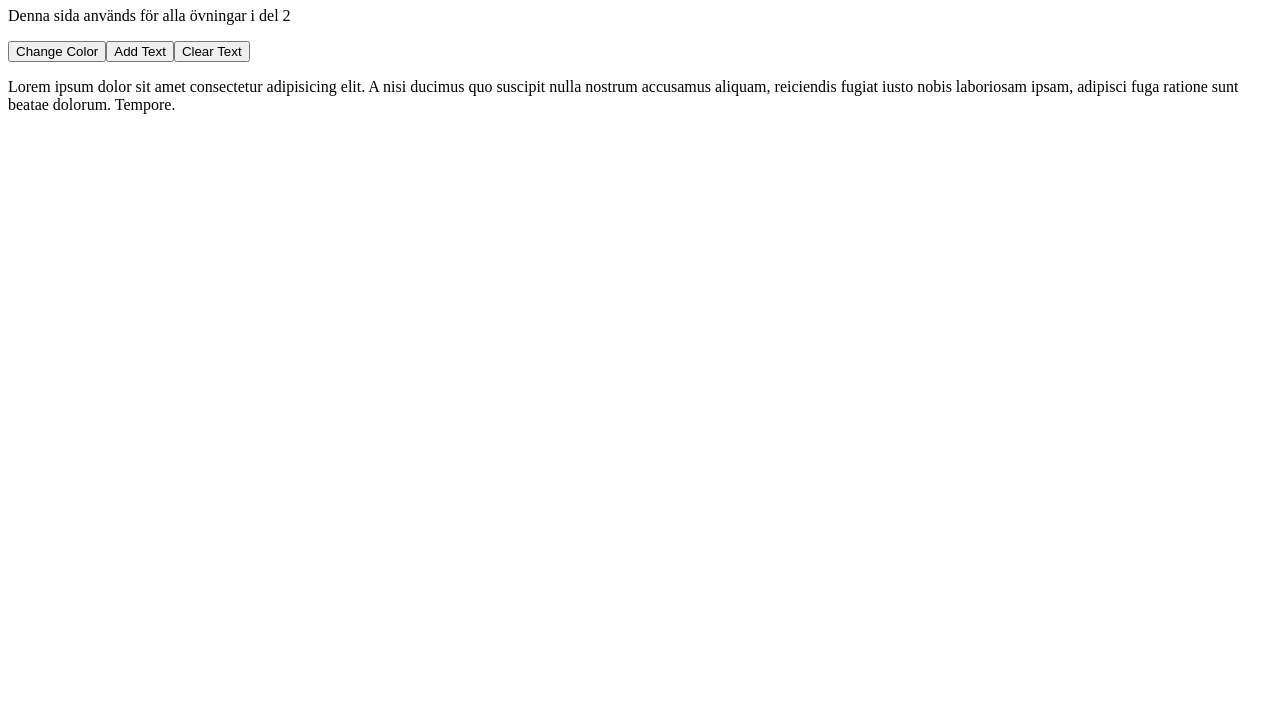
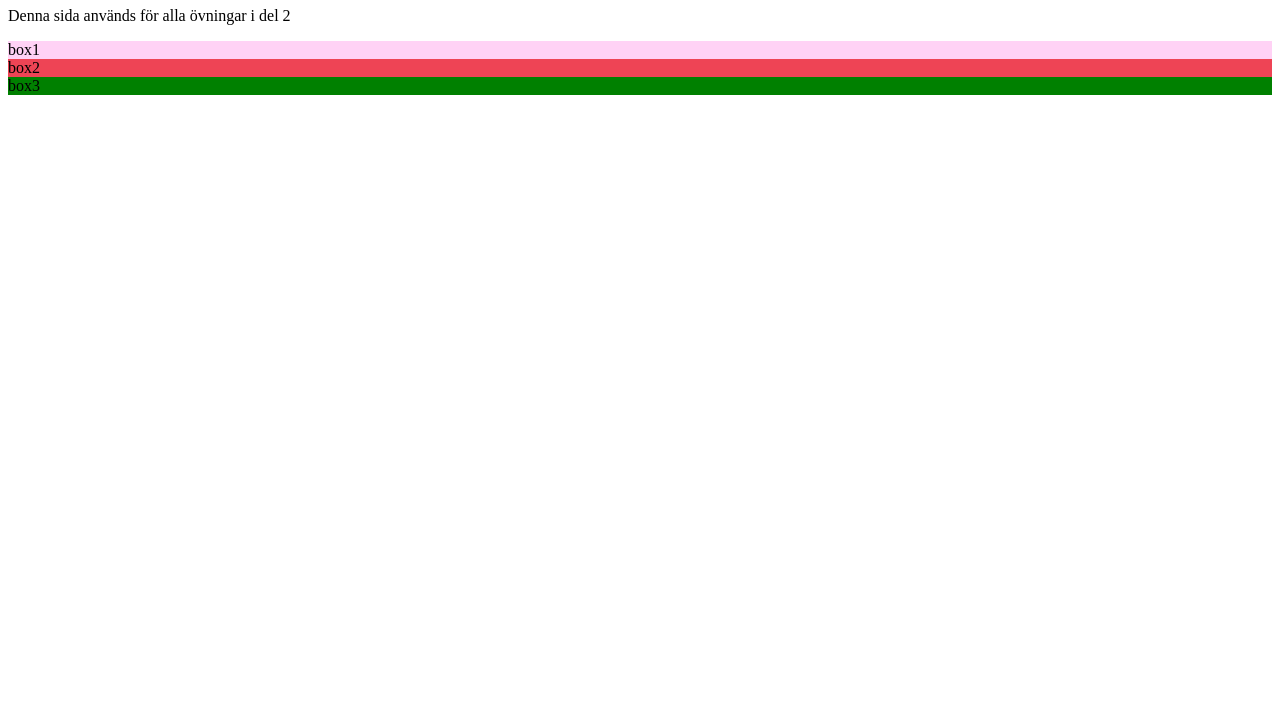
Before and after one commit to AnaMariaDon/dom-workshop, a plain HTML site: page del2/index2.html in a window 1280 px wide. Shown: the part 73-800 px from the top of the page. Drawn offline with Linux system fonts and the light colour scheme.

Commit message:
color on boxes

```diff
--- a/del2/index2.html
+++ b/del2/index2.html
@@ -15,8 +15,8 @@
 
 
 
-  <script src="/del2/script1.js"></script>
- <!-- <script src="script2.js"></script>  -->
+<!--   <script src="/del2/script1.js"></script> -->
+ <script src="/del2/script2.js"></script>
   <!-- <script src="script3.js"></script>  -->
 
 </body>
--- a/del2/script2.js
+++ b/del2/script2.js
@@ -0,0 +1,25 @@
+//navigator: Dennis, Emelie
+//driver: Ana Maria
+
+const box1 = document.createElement ("div");
+const box2 = document.createElement ("div");
+const box3 = document.createElement ("div");
+
+const container = document.createElement("section");
+
+container.classList.add ("container");
+document.body.appendChild(container);
+
+box1.textContent ="box1";
+box2.textContent ="box2";
+box3.textContent ="box3";
+
+
+
+container.appendChild(box1);
+container.appendChild(box2);
+container.appendChild(box3);
+
+box1.style.backgroundColor = "#f2c3";
+box2.style.backgroundColor = "#e45";
+box3.style.backgroundColor = "green";
```
